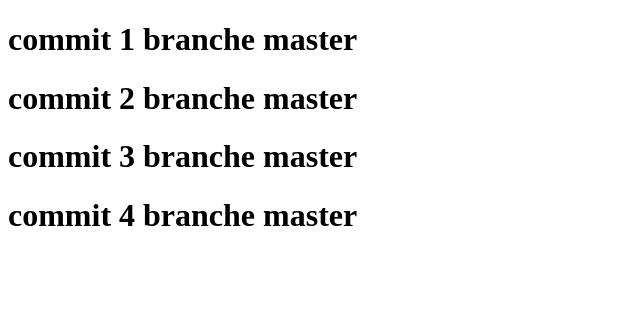
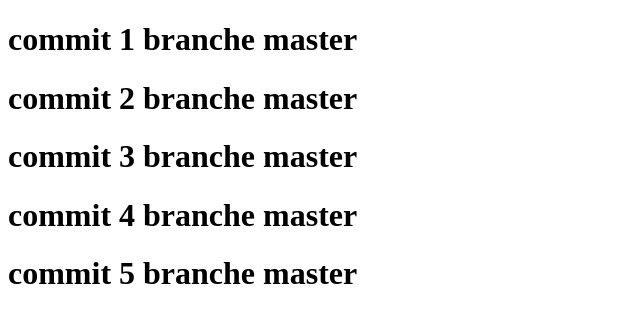
Before and after one commit to manare00/APP2, a plain HTML site: page index.html in a window 1280 px wide. Shown: the whole page, without its empty margins (0-640 px from the left). Drawn offline with Linux system fonts and the light colour scheme.

Commit message:
commit 5 branche master

```diff
--- a/index.html
+++ b/index.html
@@ -10,5 +10,6 @@
     <h1>commit 2 branche master</h1>
     <h1>commit 3 branche master</h1>
     <h1>commit 4 branche master </h1>
+    <h1>commit 5 branche master </h1>
 </body>
 </html>
```
